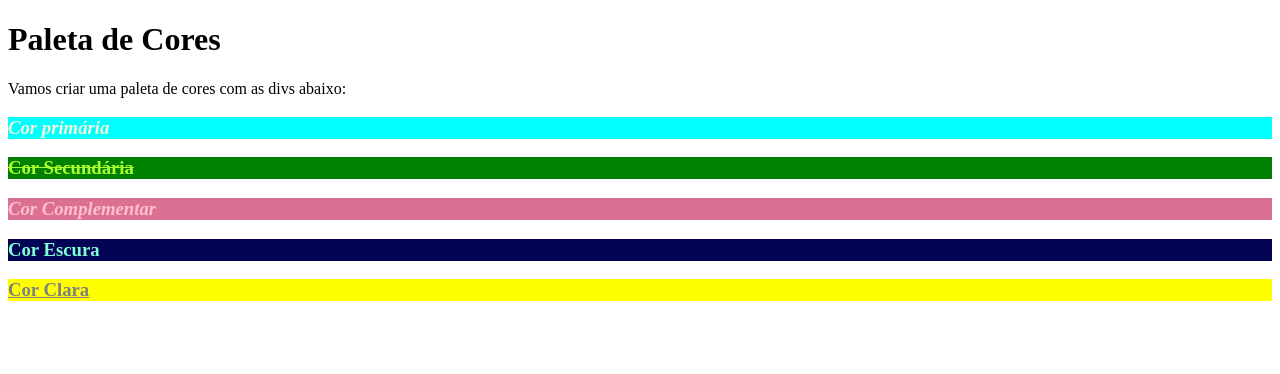
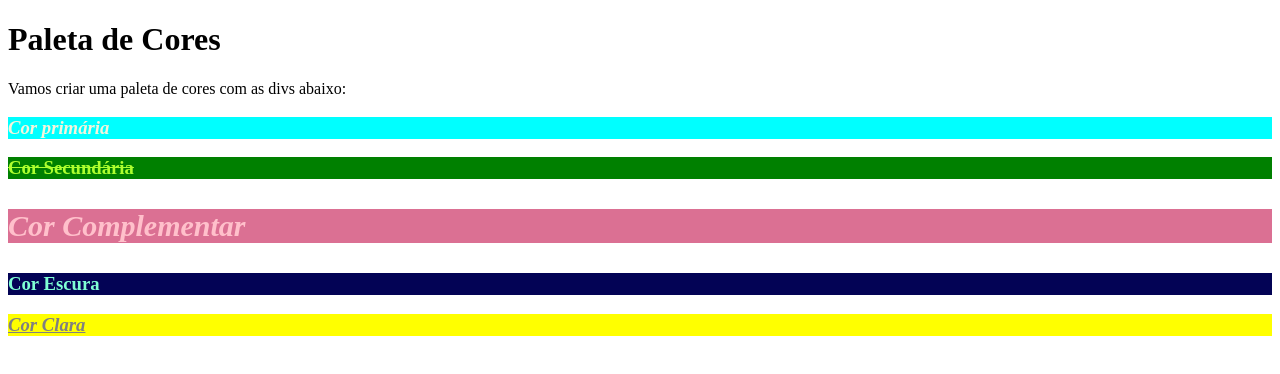
Before and after one commit to LuanaMayumi/trybe-exercicios, a plain HTML site: page fundamentos/bloco-03-introducao-a-html-e-css/dia-3-html-css-seletores-e-posicionamento/index-somente-pseudoclasses.html in a window 1280 px wide. Drawn offline with Linux system fonts and the light colour scheme.

Commit message:
adding latest infos to DIV

```diff
--- a/fundamentos/bloco-03-introducao-a-html-e-css/dia-3-html-css-seletores-e-posicionamento/style-somente-pseudoclasses.css
+++ b/fundamentos/bloco-03-introducao-a-html-e-css/dia-3-html-css-seletores-e-posicionamento/style-somente-pseudoclasses.css
@@ -33,8 +33,9 @@ div:hover{
 }
 
 .complementar{
-font-style: oblique;
+font-style: italic;
 color: pink;
+font-size:30px;
 }
 
 .escura {
@@ -43,6 +44,7 @@ color: aquamarine;
 }
 
 .clara{
+font-style: italic;
 text-decoration: underline;
 color: grey;
 }
```
